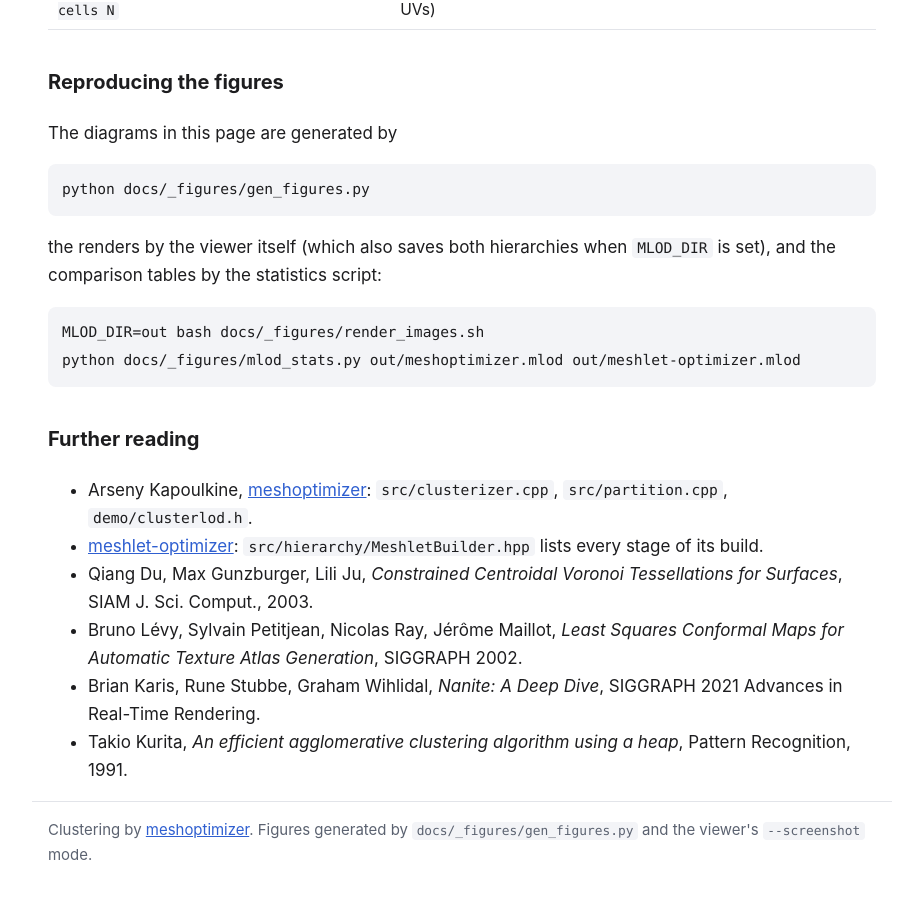
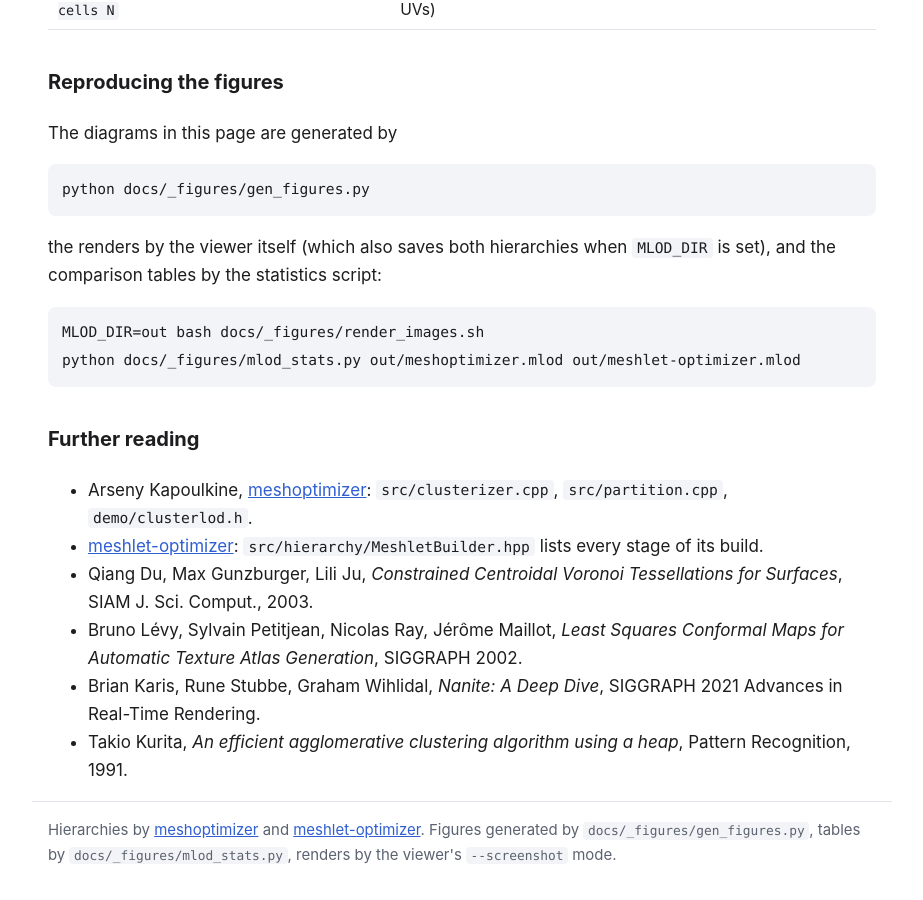
Before and after one commit to rgb2hsv/meshlet-viewer, a Jekyll site: the page built from docs/index.md, in a window 1280 px wide and 900 px high, scrolled down 19380 px. Shown: the whole window, without its empty margins (178-1101 px from the left). Built offline with Jekyll 4.4.1, drawn with Linux system fonts in a browser that asks for light colours; some of the changed text lies outside the part shown.

Commit message:
Point the Jekyll config at the meshlet-viewer Pages site
Set baseurl and repository to the renamed repo so the stylesheet and
GitHub link resolve, and credit both hierarchy builders in the footer.

Co-Authored-By: Claude Opus 5.5 <noreply@anthropic.com>

```diff
--- a/docs/_config.yml
+++ b/docs/_config.yml
@@ -1,13 +1,19 @@
-title: Meshlets
-description: How the meshlets viewer turns a triangle mesh into GPU-ready clusters and a cluster LOD hierarchy.
-baseurl: /meshlets
-repository: rgb2hsv/meshlets
+# GitHub Pages: served from main:/docs at https://rgb2hsv.github.io/meshlet-viewer/
+title: Meshlet Viewer
+description: How the meshlet viewer turns a triangle mesh into meshlets and a cluster LOD hierarchy with meshoptimizer or meshlet-optimizer, and how the two hierarchies compare.
+url: https://rgb2hsv.github.io
+baseurl: /meshlet-viewer
+repository: rgb2hsv/meshlet-viewer
+lang: en
 
 markdown: kramdown
 kramdown:
   input: GFM
   math_engine: mathjax
   syntax_highlighter: rouge
+  auto_ids: true
 
 exclude:
   - _figures
+  - Gemfile
+  - Gemfile.lock
--- a/docs/_layouts/default.html
+++ b/docs/_layouts/default.html
@@ -24,8 +24,8 @@
     {{ content }}
   </main>
   <footer class="wrap site-footer">
-    Clustering by <a href="https://github.com/zeux/meshoptimizer">meshoptimizer</a>.
-    Figures generated by <code>docs/_figures/gen_figures.py</code> and the viewer's <code>--screenshot</code> mode.
+    Hierarchies by <a href="https://github.com/zeux/meshoptimizer">meshoptimizer</a> and <a href="https://github.com/rgb2hsv/meshlet-optimizer">meshlet-optimizer</a>.
+    Figures generated by <code>docs/_figures/gen_figures.py</code>, tables by <code>docs/_figures/mlod_stats.py</code>, renders by the viewer's <code>--screenshot</code> mode.
   </footer>
 </body>
 </html>
```
